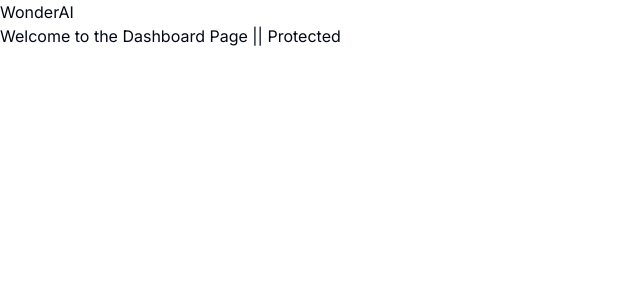
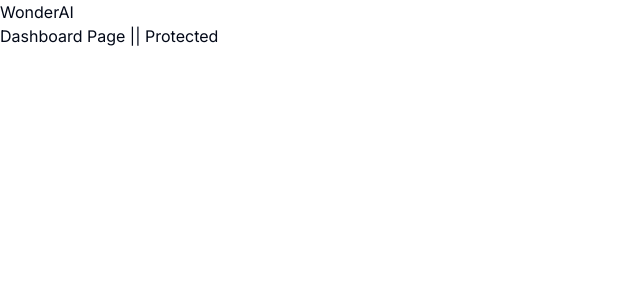
Before and after one commit to patriceandrea/WonderAI, a Next.js app in the folder wonder-ai/: page /dashboard in a window 1280 px wide. Shown: the top 300 px of the page, without its empty margins (0-640 px from the left). Built offline with nearby package versions, Linux system fonts and the light colour scheme.

Commit message:
add auth when login or sign up

```diff
--- a/wonder-ai/app/(dashboard)/(routes)/dashboard/page.tsx
+++ b/wonder-ai/app/(dashboard)/(routes)/dashboard/page.tsx
@@ -1,11 +1,12 @@
+import { UserButton } from "@clerk/nextjs";
 
 
 export default function DashboardPage() {
   return (
     <>
     <h1>WonderAI</h1>
-    <h2>Welcome to the Dashboard Page || Protected </h2>
-
+    <h2> Dashboard Page || Protected </h2>
+      <UserButton afterSignOutUrl="/"/>
     </>
   );
 }
--- a/wonder-ai/app/middleware.tsx
+++ b/wonder-ai/app/middleware.tsx
@@ -3,7 +3,9 @@ import { authMiddleware } from "@clerk/nextjs";
 // This example protects all routes including api/trpc routes
 // Please edit this to allow other routes to be public as needed.
 // See https://clerk.com/docs/references/nextjs/auth-middleware for more information about configuring your middleware
-export default authMiddleware({});
+export default authMiddleware({
+  publicRoutes:["/"]
+});
 
 export const config = {
   matcher: ["/((?!.*\\..*|_next).*)", "/", "/(api|trpc)(.*)"],
```
Also changed, not shown: 1 other file (tests, documents, lock files or other folders).
